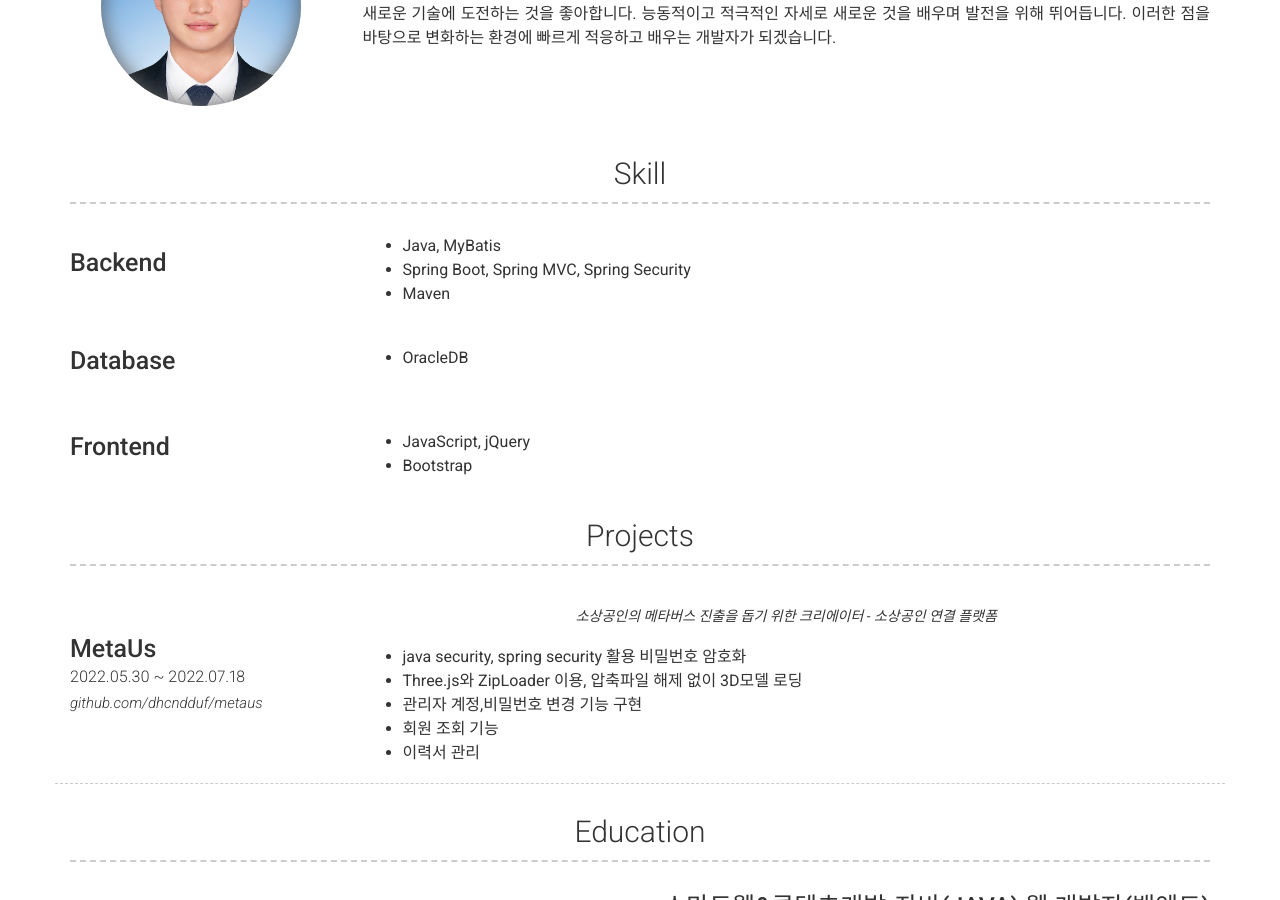
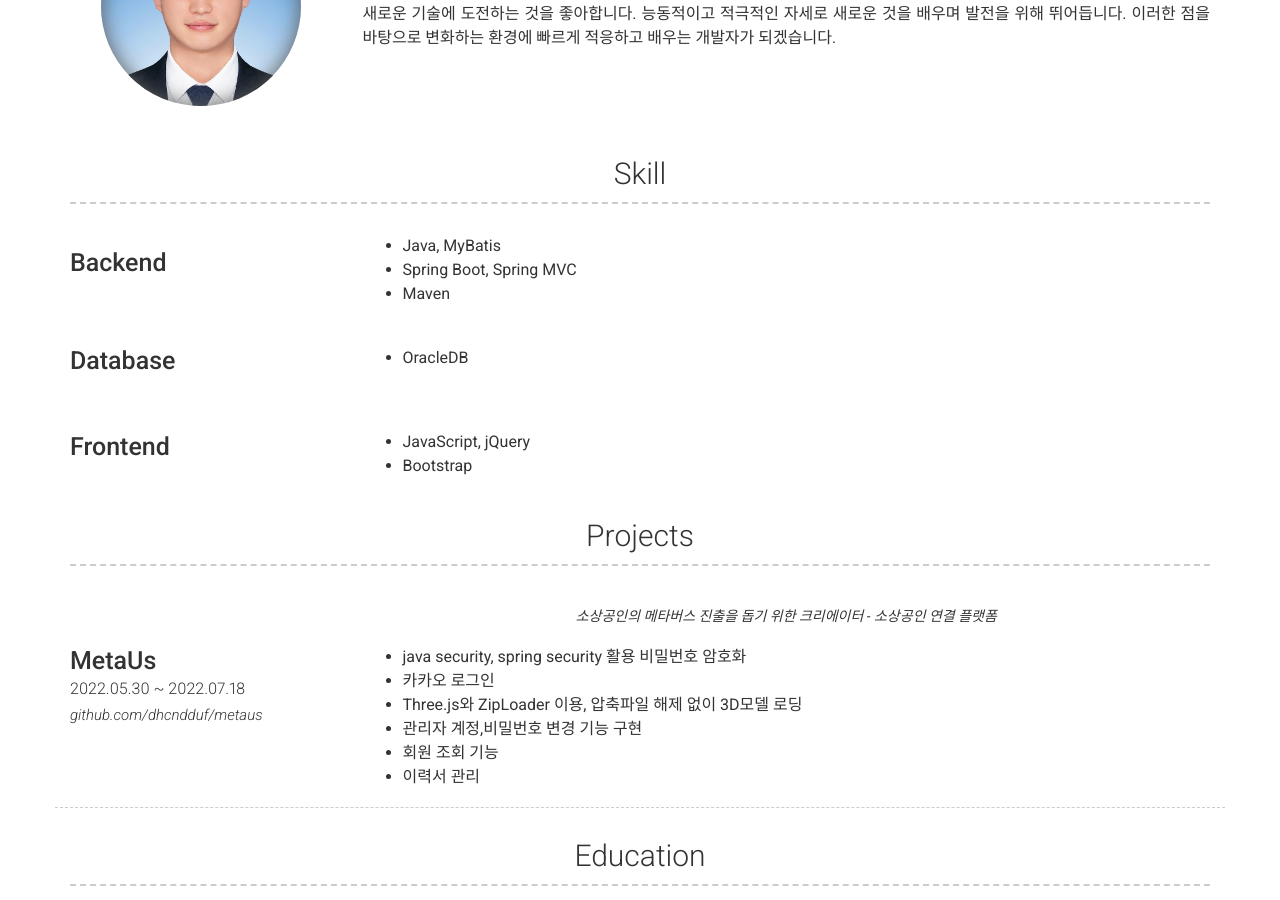
Before and after one commit to dhcndduf/resume, a Jekyll site: the page built from index.md, in a window 1280 px wide and 900 px high, scrolled down 423 px. Built offline with Jekyll 4.4.1, drawn with Linux system fonts in a browser that asks for light colours; nearby versions of some CDN libraries.

Commit message:
Update _config.yml

```diff
--- a/_config.yml
+++ b/_config.yml
@@ -68,7 +68,7 @@ content:
         title: Backend
         description: | # this will include new lines to allow paragraphs
           * Java, MyBatis
-          * Spring Boot, Spring MVC, Spring Security
+          * Spring Boot, Spring MVC
           * Maven
       - layout: left
         title: Database
@@ -104,6 +104,7 @@ content:
            소상공인의 메타버스 진출을 돕기 위한 크리에이터 - 소상공인 연결 플랫폼
         description: | # this will include new lines to allow paragraphs
           * java security, spring security 활용 비밀번호 암호화
+          * 카카오 로그인
           * Three.js와 ZipLoader 이용, 압축파일 해제 없이 3D모델 로딩
           * 관리자 계정,비밀번호 변경 기능 구현
           * 회원 조회 기능
```
